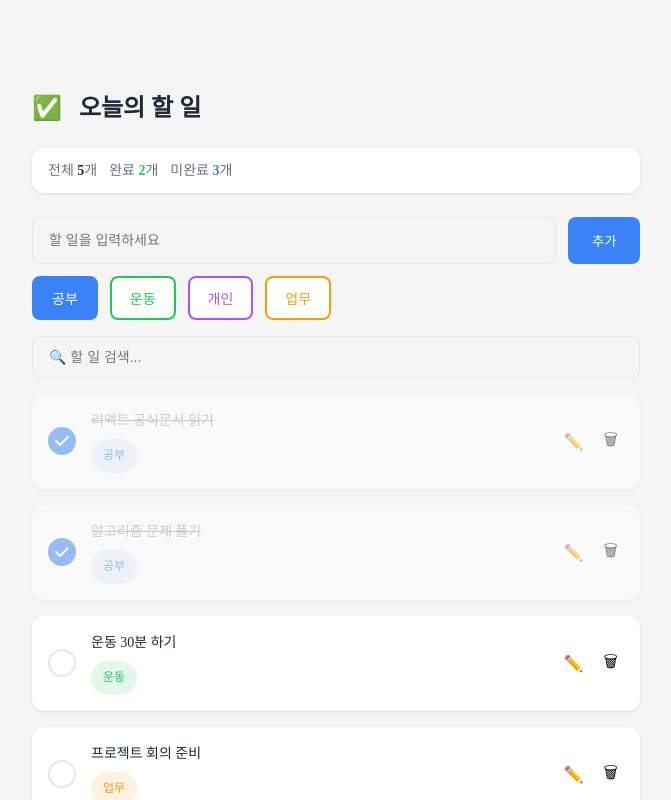
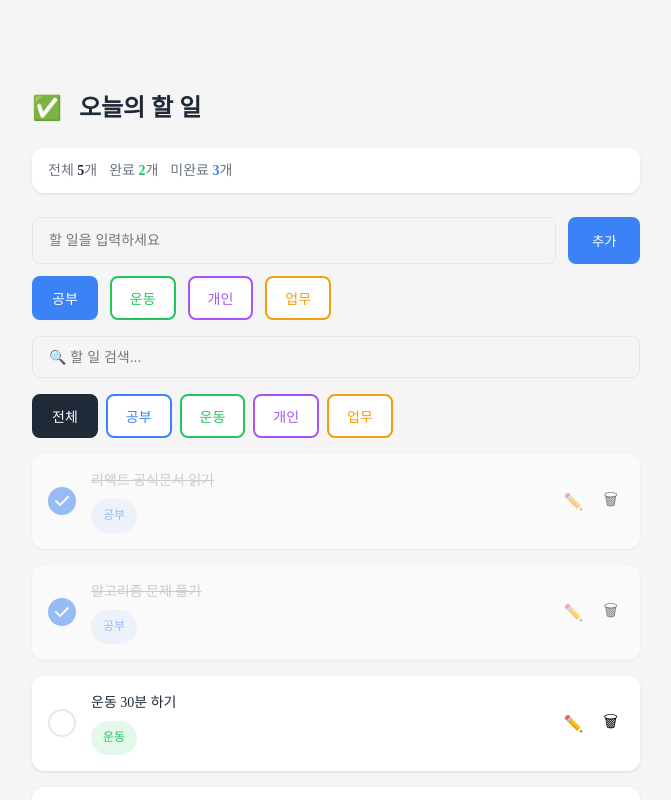
Before and after one commit to IT-Cotato/13th-Frontend-Assignment, a React (Vite) app: page / in a window 1280 px wide. Shown: the top 800 px of the page, without its empty margins (304-975 px from the left). Built offline with nearby package versions, Linux system fonts and the light colour scheme; a web font is replaced by a local one.

Commit message:
feat: 카테고리 필터 버튼 구현

```diff
--- a/src/App.tsx
+++ b/src/App.tsx
@@ -6,6 +6,7 @@ import TodoInput from './components/TodoInput';
 import TodoList from './components/TodoList';
 import type { Todo, TodoCategory } from './types/todo';
 import SearchInput from './components/SearchInput';
+import CategoryFilter from './components/CategoryFilter';
 
 function App() {
   const [inputText, setInputText] = useState('');
@@ -13,6 +14,7 @@ function App() {
   const [editingId, setEditingId] = useState<number | null>(null);
   const [editingText, setEditingText] = useState('');
   const [searchText, setSearchText] = useState('');
+  const [filterCategory, setFilterCategory] = useState<'전체' | TodoCategory>('전체');
 
   const [todos, setTodos] = useState<Todo[]>([
     { id: 1, text: '리액트 공식문서 읽기', completed: true, category: '공부' },
@@ -83,9 +85,18 @@ function App() {
         todo.id !== id));
   };
 
-  const filteredTodos = todos.filter((todo) =>
-  todo.text.toLowerCase().includes(searchText.toLowerCase())
-  );
+  const filteredTodos = todos.filter((todo) => {
+    const matchesSearch = todo.text
+      .toLowerCase()
+      .includes(searchText.toLowerCase());
+
+    const matchesCategory =
+      filterCategory === '전체'
+        ? true
+        : todo.category === filterCategory;
+
+    return matchesSearch && matchesCategory;
+  });
 
   return (
     <div className="todo">
@@ -101,6 +112,10 @@ function App() {
       <SearchInput
         searchText={searchText}
         onChangeSearch={setSearchText}
+      />
+      <CategoryFilter
+        selectedCategory={filterCategory}
+        onSelectCategory={setFilterCategory}
       />
       <TodoList
         todos={filteredTodos}
--- /dev/null
+++ b/src/components/CategoryFilter.css
@@ -0,0 +1,78 @@
+.filter-list {
+  display: flex;
+  gap: 8px;
+  margin-top: 16px;
+  flex-wrap: wrap;
+}
+
+.filter-button {
+  display: flex;
+  padding: 10px 18px;
+  justify-content: center;
+  align-items: center;
+  gap: 10px;
+
+  border-radius: 8px;
+  border: 2px solid #1F2937;
+  background: #ffffff;
+  color: #3b82f6;
+
+  font-size: 14px;
+  font-weight: 500;
+  cursor: pointer;
+}
+
+.filter-button-전체 {
+  background: #FFFFFF;
+  color: #1F2937;
+}
+
+.filter-button-전체.selected {
+  background: #1F2937;
+  color: #FFFFFF;
+}
+
+.filter-button-공부 {
+  border-color: #3b82f6;
+  color: #3b82f6;
+}
+
+.filter-button-공부.selected {
+  background: #3B82F6;
+  color: #FFFFFF;
+}
+
+.filter-button-운동 {
+  border-color: #22c55e;
+  color: #22c55e;
+}
+
+.filter-button-운동.selected {
+  background: #22C55E;
+  color: #FFFFFF;
+}
+
+.filter-button-개인 {
+  border-color: #a855f7;
+  color: #a855f7;
+}
+
+.filter-button-개인.selected {
+  background: #A855F7;
+  color: #FFFFFF;
+}
+
+.filter-button-업무 {
+  border-color: #f59e0b;
+  color: #f59e0b;
+}
+
+.filter-button-업무.selected {
+  background: #F59E0B;
+  color: #FFFFFF;
+}
+
+.filter-button:focus-visible {
+  outline: none;
+  box-shadow: 0 0 0 4px rgba(59, 130, 246, 0.15);
+}
--- /dev/null
+++ b/src/components/CategoryFilter.tsx
@@ -0,0 +1,44 @@
+import './CategoryFilter.css';
+import type { TodoCategory } from '../types/todo';
+
+type FilterCategory = '전체' | TodoCategory;
+
+type Props = {
+  selectedCategory: FilterCategory;
+  onSelectCategory: (category: FilterCategory) => void;
+};
+
+const categories: FilterCategory[] = [
+  '전체',
+  '공부',
+  '운동',
+  '개인',
+  '업무',
+];
+
+function CategoryFilter({
+  selectedCategory,
+  onSelectCategory,
+}: Props) {
+  return (
+    <div className="filter-list">
+      {categories.map((category) => (
+        <button
+          key={category}
+          type="button"
+          className={`
+            filter-button
+            filter-button-${category}
+            ${selectedCategory === category ? 'selected' : ''}
+          `}
+          onClick={() => onSelectCategory(category)}
+          aria-pressed={selectedCategory === category}
+        >
+        {category}
+        </button>
+      ))}
+    </div>
+  );
+}
+
+export default CategoryFilter;
```
